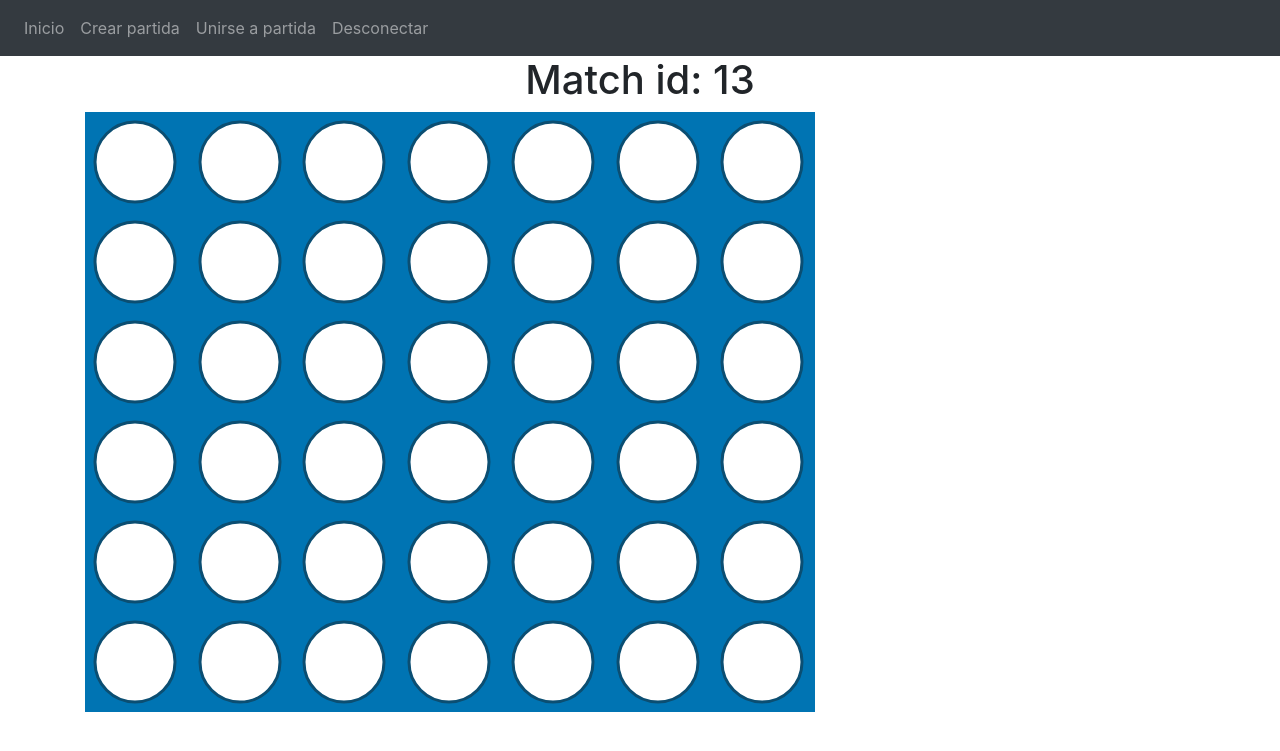
After one commit to JoseAntonioVelasco/Python_Conn4Web, a Flask app: page /match in a window 1280 px wide. The commit adds this page. Shown: the top 751 px of the page. Run offline with Flask 2, Linux system fonts and the light colour scheme; a user stored in the database is signed in; data comes from the database, SQL or seed files in the repository; some libraries are stand-ins or nearby versions.

Commit message:
monton de cambios

```diff
--- a/website/__init__.py
+++ b/website/__init__.py
@@ -20,7 +20,7 @@ def create_app():
     app.register_blueprint(views, url_prefix='/')
     app.register_blueprint(auth, url_prefix='/')
 
-    from .models import User, Note
+    from .models import User
 
     create_database(app)
 
--- /dev/null
+++ b/website/static/styTab.css
@@ -0,0 +1,31 @@
+* {
+	border: 0;
+	padding: 0;
+}
+
+#game-board {
+	background: #0074B3;
+	width: 730px;
+	cursor: pointer;
+}
+
+.column {
+	width: 100px;
+	display: inline-block;
+}
+
+.column:hover  circle.free{
+	fill: #D5E4ED;
+}
+
+circle.free {
+	fill: #fff;
+}
+
+circle.red {
+	fill: #D50000;
+}
+
+circle.yellow {
+	fill: #DAD400;
+}
--- a/website/templates/base.html
+++ b/website/templates/base.html
@@ -14,8 +14,8 @@
         href="https://stackpath.bootstrapcdn.com/font-awesome/4.7.0/css/font-awesome.min.css"
         crossorigin="anonymous"
         />
-
-        <title>{% block title %}Home{% endblock %}</title>
+        {% block links %}{% endblock %}
+        <title>{% block title %}Titulo{% endblock %}</title>
     </head>
     <body>
         <nav class="navbar navbar-expand-lg navbar-dark bg-dark">
@@ -30,11 +30,13 @@
             <div class="collapse navbar-collapse" id="navbar">
                 <div class="navbar-nav">
                     {% if user.is_authenticated %}
-                    <a class="nav-item nav-link" id="home" href="/">Home</a>
-                    <a class="nav-item nav-link" id="logout" href="/logout">Logout</a>
+                    <a class="nav-item nav-link" id="home" href="/">Inicio</a>
+                    <a class="nav-item nav-link" id="createMatch" href="/match">Crear partida</a>
+                    <a class="nav-item nav-link" id="joinMatch" href="/joinMatch">Unirse a partida</a>
+                    <a class="nav-item nav-link" id="logout" href="/logout">Desconectar</a>
                     {% else %}
-                    <a class="nav-item nav-link" id="login" href="/login">Login</a>
-                    <a class="nav-item nav-link" id="signUp" href="/sign-up">Sign Up</a>
+                    <a class="nav-item nav-link" id="login" href="/login">Iniciar sesión</a>
+                    <a class="nav-item nav-link" id="signUp" href="/sign-up">Registrarse</a>
                     {% endif %}
                 </div>
             </div>
--- /dev/null
+++ b/website/templates/match.html
@@ -0,0 +1,151 @@
+{% extends "base.html" %}
+{% block links %}
+<link rel="stylesheet" href="{{ url_for('static', filename='styTab.css') }}">
+{% endblock %}
+{% block title %}Crear Partida{% endblock %}
+
+{% block content %}
+<h1 align="center">Match id: {{match.id}}</h1>
+<div id="game-board">
+    <div class="column" id="column-0" data-x="0">
+        <svg height="100" width="100" class="row-5">
+          <circle cx="50" cy="50" r="40" stroke="#0B4E72" stroke-width="3" class="free" />
+        </svg>
+        <svg height="100" width="100" class="row-4">
+          <circle cx="50" cy="50" r="40" stroke="#0B4E72" stroke-width="3" class="free" />
+        </svg>
+        <svg height="100" width="100" class="row-3">
+          <circle cx="50" cy="50" r="40" stroke="#0B4E72" stroke-width="3" class="free" />
+        </svg>
+        <svg height="100" width="100" class="row-2">
+          <circle cx="50" cy="50" r="40" stroke="#0B4E72" stroke-width="3" class="free" />
+        </svg>
+        <svg height="100" width="100" class="row-1">
+          <circle cx="50" cy="50" r="40" stroke="#0B4E72" stroke-width="3" class="free" />
+        </svg>
+        <svg height="100" width="100" class="row-0">
+          <circle cx="50" cy="50" r="40" stroke="#0B4E72" stroke-width="3" class="free" />
+        </svg>
+    </div>
+    <div class="column"  id="column-1" data-x="1">
+        <svg height="100" width="100" class="row-5">
+          <circle cx="50" cy="50" r="40" stroke="#0B4E72" stroke-width="3" class="free" />
+        </svg>
+        <svg height="100" width="100" class="row-4">
+          <circle cx="50" cy="50" r="40" stroke="#0B4E72" stroke-width="3" class="free" />
+        </svg>
+        <svg height="100" width="100" class="row-3">
+          <circle cx="50" cy="50" r="40" stroke="#0B4E72" stroke-width="3" class="free" />
+        </svg>
+        <svg height="100" width="100" class="row-2">
+          <circle cx="50" cy="50" r="40" stroke="#0B4E72" stroke-width="3" class="free" />
+        </svg>
+        <svg height="100" width="100" class="row-1">
+          <circle cx="50" cy="50" r="40" stroke="#0B4E72" stroke-width="3" class="free" />
+        </svg>
+        <svg height="100" width="100" class="row-0">
+          <circle cx="50" cy="50" r="40" stroke="#0B4E72" stroke-width="3" class="free" />
+        </svg>
+    </div>
+    <div class="column" id="column-2" data-x="2">
+        <svg height="100" width="100" class="row-5">
+          <circle cx="50" cy="50" r="40" stroke="#0B4E72" stroke-width="3" class="free" />
+        </svg>
+        <svg height="100" width="100" class="row-4">
+          <circle cx="50" cy="50" r="40" stroke="#0B4E72" stroke-width="3" class="free" />
+        </svg>
+        <svg height="100" width="100" class="row-3">
+          <circle cx="50" cy="50" r="40" stroke="#0B4E72" stroke-width="3" class="free" />
+        </svg>
+        <svg height="100" width="100" class="row-2">
+          <circle cx="50" cy="50" r="40" stroke="#0B4E72" stroke-width="3" class="free" />
+        </svg>
+        <svg height="100" width="100" class="row-1">
+          <circle cx="50" cy="50" r="40" stroke="#0B4E72" stroke-width="3" class="free" />
+        </svg>
+        <svg height="100" width="100" class="row-0">
+          <circle cx="50" cy="50" r="40" stroke="#0B4E72" stroke-width="3" class="free" />
+        </svg>
+    </div>
+    <div class="column" id="column-3" data-x="3">
+        <svg height="100" width="100" class="row-5">
+          <circle cx="50" cy="50" r="40" stroke="#0B4E72" stroke-width="3" class="free" />
+        </svg>
+        <svg height="100" width="100" class="row-4">
+          <circle cx="50" cy="50" r="40" stroke="#0B4E72" stroke-width="3" class="free" />
+        </svg>
+        <svg height="100" width="100" class="row-3">
+          <circle cx="50" cy="50" r="40" stroke="#0B4E72" stroke-width="3" class="free" />
+        </svg>
+        <svg height="100" width="100" class="row-2">
+          <circle cx="50" cy="50" r="40" stroke="#0B4E72" stroke-width="3" class="free" />
+        </svg>
+        <svg height="100" width="100" class="row-1">
+          <circle cx="50" cy="50" r="40" stroke="#0B4E72" stroke-width="3" class="free" />
+        </svg>
+        <svg height="100" width="100" class="row-0">
+          <circle cx="50" cy="50" r="40" stroke="#0B4E72" stroke-width="3" class="free" />
+        </svg>
+    </div>
+    <div class="column" id="column-4" data-x="4">
+        <svg height="100" width="100" class="row-5">
+          <circle cx="50" cy="50" r="40" stroke="#0B4E72" stroke-width="3" class="free" />
+        </svg>
+        <svg height="100" width="100" class="row-4">
+          <circle cx="50" cy="50" r="40" stroke="#0B4E72" stroke-width="3" class="free" />
+        </svg>
+        <svg height="100" width="100" class="row-3">
+          <circle cx="50" cy="50" r="40" stroke="#0B4E72" stroke-width="3" class="free" />
+        </svg>
+        <svg height="100" width="100" class="row-2">
+          <circle cx="50" cy="50" r="40" stroke="#0B4E72" stroke-width="3" class="free" />
+        </svg>
+        <svg height="100" width="100" class="row-1">
+          <circle cx="50" cy="50" r="40" stroke="#0B4E72" stroke-width="3" class="free" />
+        </svg>
+        <svg height="100" width="100" class="row-0">
+          <circle cx="50" cy="50" r="40" stroke="#0B4E72" stroke-width="3" class="free" />
+        </svg>
+    </div>
+    <div class="column" id="column-5" data-x="5">
+        <svg height="100" width="100" class="row-5">
+          <circle cx="50" cy="50" r="40" stroke="#0B4E72" stroke-width="3" class="free" />
+        </svg>
+        <svg height="100" width="100" class="row-4">
+          <circle cx="50" cy="50" r="40" stroke="#0B4E72" stroke-width="3" class="free" />
+        </svg>
+        <svg height="100" width="100" class="row-3">
+          <circle cx="50" cy="50" r="40" stroke="#0B4E72" stroke-width="3" class="free" />
+        </svg>
+        <svg height="100" width="100" class="row-2">
+          <circle cx="50" cy="50" r="40" stroke="#0B4E72" stroke-width="3" class="free" />
+        </svg>
+        <svg height="100" width="100" class="row-1">
+          <circle cx="50" cy="50" r="40" stroke="#0B4E72" stroke-width="3" class="free" />
+        </svg>
+        <svg height="100" width="100" class="row-0">
+          <circle cx="50" cy="50" r="40" stroke="#0B4E72" stroke-width="3" class="free" />
+        </svg>
+    </div>
+    <div class="column" id="column-6" data-x="6">
+        <svg height="100" width="100" class="row-5">
+          <circle cx="50" cy="50" r="40" stroke="#0B4E72" stroke-width="3" class="free" />
+        </svg>
+        <svg height="100" width="100" class="row-4">
+          <circle cx="50" cy="50" r="40" stroke="#0B4E72" stroke-width="3" class="free" />
+        </svg>
+        <svg height="100" width="100" class="row-3">
+          <circle cx="50" cy="50" r="40" stroke="#0B4E72" stroke-width="3" class="free" />
+        </svg>
+        <svg height="100" width="100" class="row-2">
+          <circle cx="50" cy="50" r="40" stroke="#0B4E72" stroke-width="3" class="free" />
+        </svg>
+        <svg height="100" width="100" class="row-1">
+          <circle cx="50" cy="50" r="40" stroke="#0B4E72" stroke-width="3" class="free" />
+        </svg>
+        <svg height="100" width="100" class="row-0">
+          <circle cx="50" cy="50" r="40" stroke="#0B4E72" stroke-width="3" class="free" />
+        </svg>
+    </div>
+</div>
+{% endblock %}
--- a/website/views.py
+++ b/website/views.py
@@ -1,26 +1,66 @@
 from flask import Blueprint, render_template, request, flash, jsonify
 from flask_login import login_required, current_user
-from .models import Note
+from .models import Match
 from . import db
 import json
 
 views = Blueprint('views',__name__)
 
-@views.route('/', methods=['GET','POST'])
+@views.route('/', methods=['GET'])
 @login_required
 def home():
+    return render_template("home.html", user=current_user)
+
+
+@views.route('/match',methods=['GET','POST'])
+@login_required
+def createMatch():
+    #generar un id de partida
+    if request.method == 'GET':
+        new_match = Match(user1_id=current_user.id, status="Waiting")
+        db.session.add(new_match)
+        db.session.commit()
+    return render_template("match.html", user=current_user ,match=new_match)
+
+
+@views.route('/joinMatch',methods=['GET','POST'])
+@login_required
+def joinMatch():
+    #buscar id de partida
     if request.method == 'POST':
-        note = request.form.get('note')
+        matchId = request.form.get('matchId')
 
-        if len(note) < 1:
-            flash('Note is too short!', category='error')
+        if len(matchId) < 1:
+            flash('No has introducido un id!', category='error')
         else:
-            new_note = Note(data=note, user_id=current_user.id)
-            db.session.add(new_note)
-            db.session.commit()
-            flash('Note added!', category='success')
+            match = Match.query.get(matchId)
+            if match == None:
+                #ese id de partida no existe
+                flash('No existe esa partida!', category='error')
+            elif match.status == "Finished":
+                #partida ya acabada
+                flash('Esa partida ya ha acabado!', category='error')
+            elif match.user1_id != current_user.id and match.user2_id == None:
+                #se une a una partida que estaba esperando
+                db.session.delete(match)
+                match.status="Started"
+                match.user2_id=current_user.id
+                db.session.add(match)
+                db.session.commit()
+                return render_template('match.html', user=current_user, match=match)
+            elif match.user1_id != current_user.id and match.user2_id != current_user.id:
+                #Este jugador no pertenece a esta partida
+                flash('Esta partida ya esta llena!', category='error')
+            else:
+                #ese id de partida existe
+                return render_template('match.html', user=current_user, match=match)
+    return render_template('joinMatch.html', user=current_user)
 
-    return render_template("home.html", user=current_user)
+@views.route('/place', methods=['POST'])
+def place():
+    position = json.loads(request.data)
+
+
 
 @views.route('/delete-note', methods=['POST'])
 def delete_note():
```
Also changed, not shown: pytest/test_con4_insideBoard.py (added, +56 -0 lines), pytest/test_con4_legalMove.py (added, +73 -0 lines), pytest/test_con4_win.py (added, +91 -0 lines), website/auth.py (+9 -9 lines), website/con4/utilities.py (added, +51 -0 lines), website/models.py (+15 -4 lines), website/templates/home.html (+4 -19 lines), website/templates/joinMatch.html (added, +20 -0 lines), website/templates/login.html (+7 -7 lines), website/templates/sign_up.html (+10 -10 lines), website/con4/__init__.py (added), website/database.db, website/static/index.js (line endings or trailing spaces).
